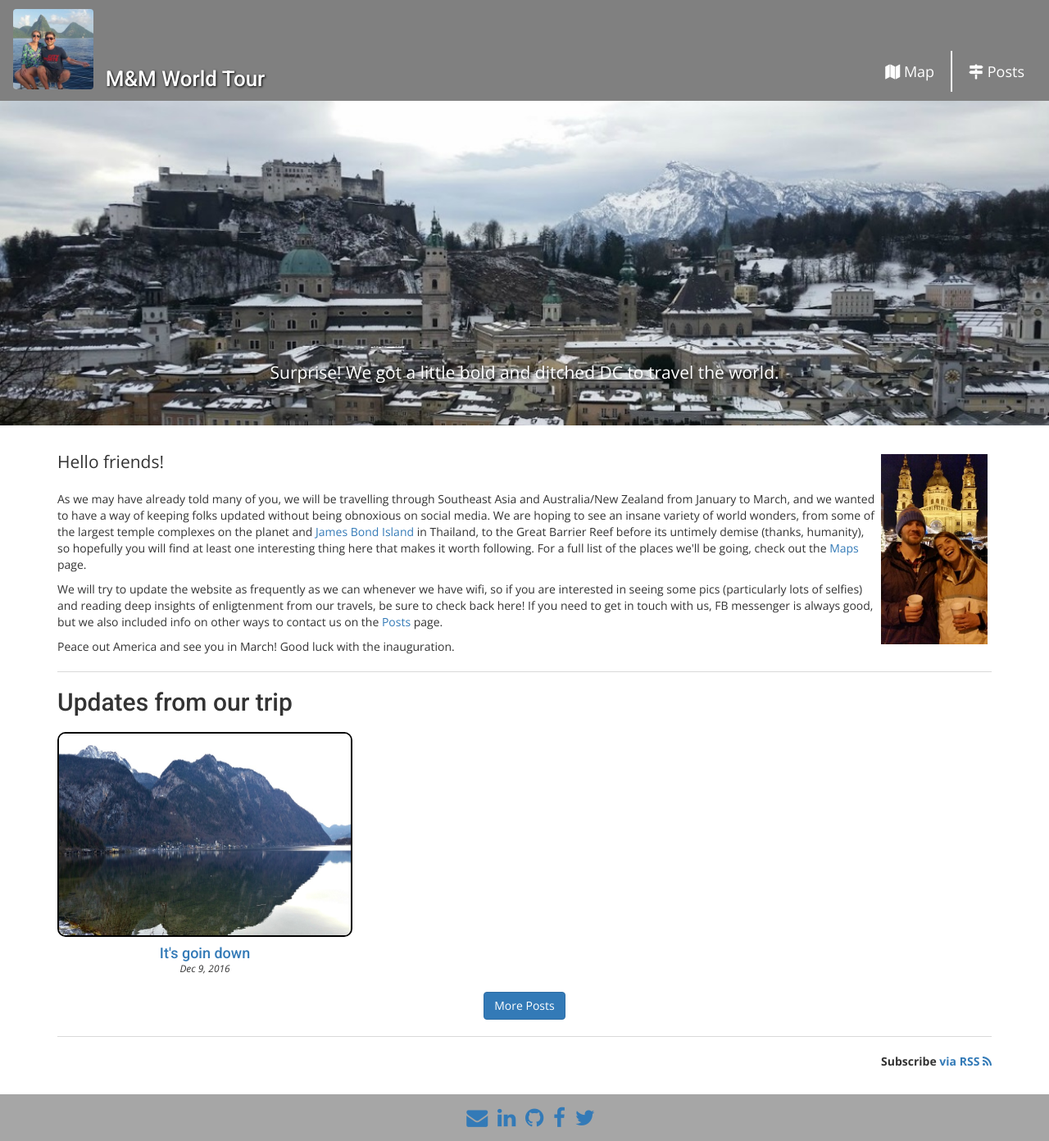
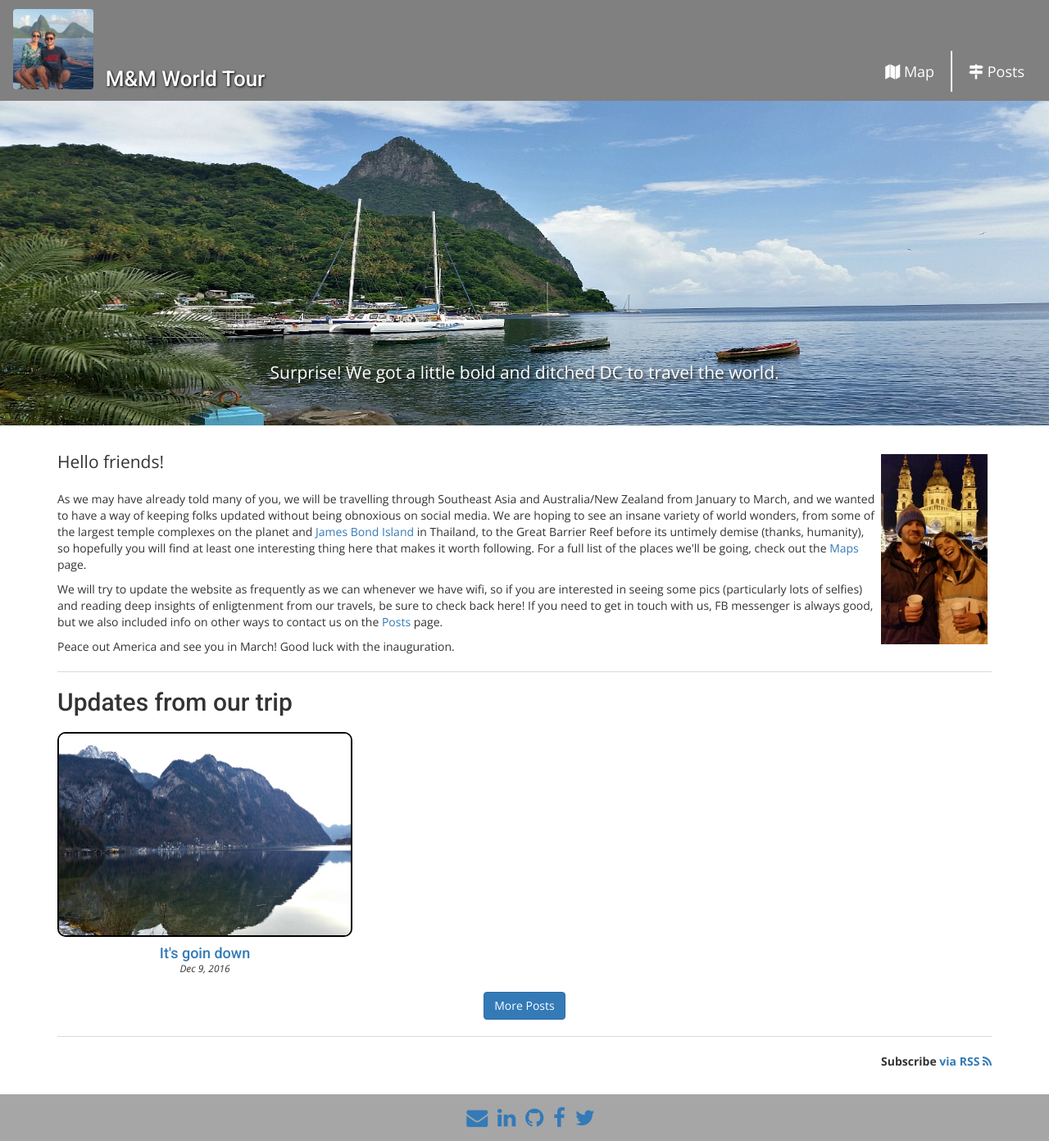
Before and after one commit to michaelrenzi/worldtour, a Jekyll site: the page built from index.html, in a window 1280 px wide and 1392 px high. Shown: the whole window at 82% size. Built offline with Jekyll 4.4.1, drawn with Linux system fonts in a browser that asks for light colours; nearby versions of some CDN libraries.

Commit message:
updated homepage photo and style

```diff
--- a/css/styles.css
+++ b/css/styles.css
@@ -126,11 +126,10 @@ p.title {
 }
 section#feature {
   text-align: center;
-  background-image: url(../img/salzburg.jpg);
-  background-size:100%;
+  background-image: url(../img/soufriere.jpg);
+  background-size:100% 100%;
   background-repeat:no-repeat;
   margin:120px 0px 20px 0px;
-  min-height:200px;
   padding-top: 25%;
   padding-bottom:30px;
 }
```
Also changed, not shown: img/soufriere.jpg (added), 2 other files.
